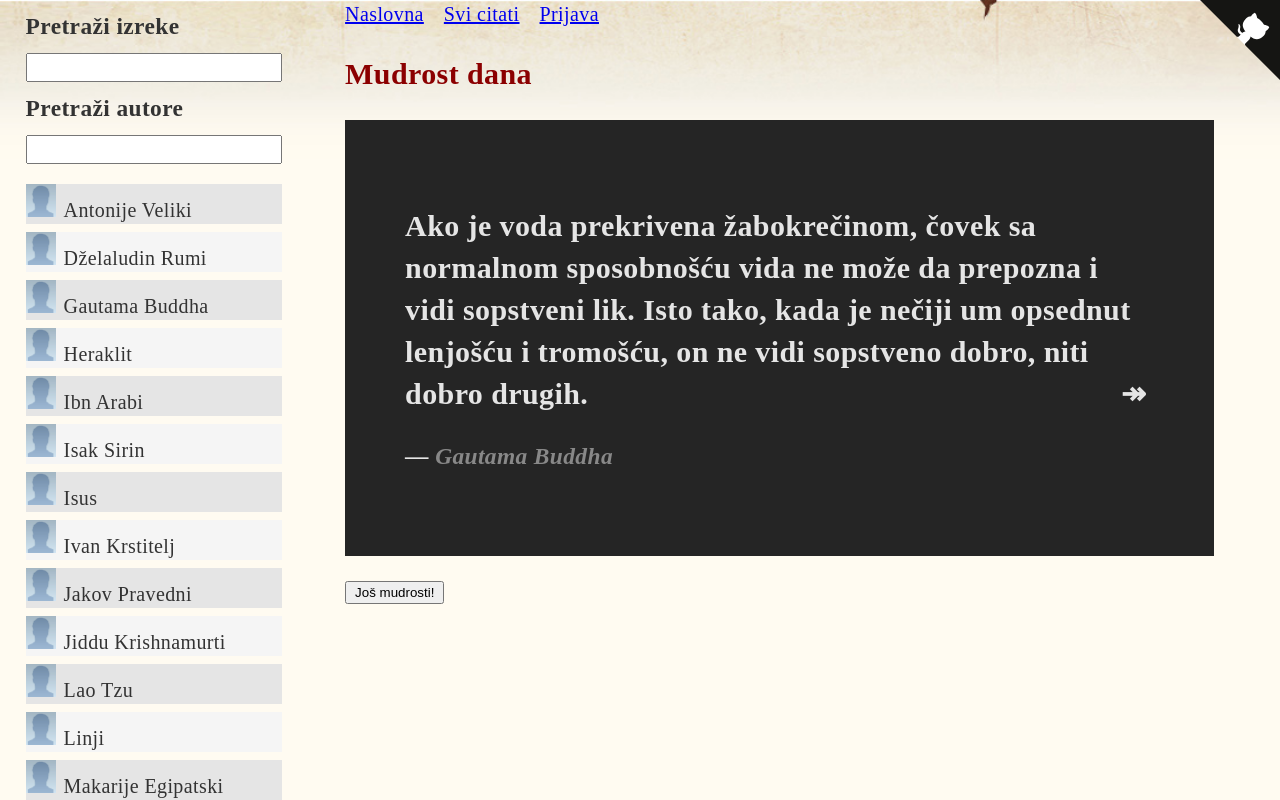
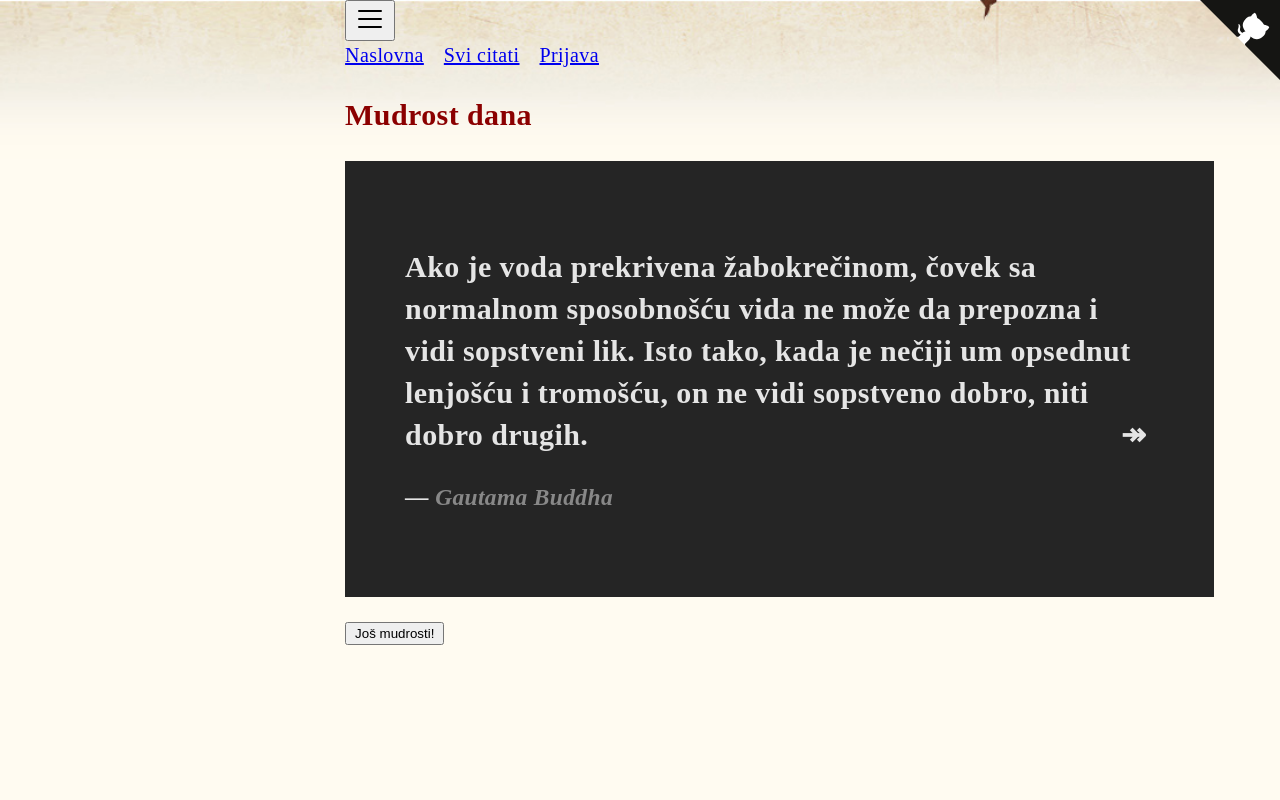
Before and after one commit to skolakoda/programming-quotes, a React (Create React App) app: page /#/ in a window 1280 px wide. Built offline with nearby package versions, Linux system fonts and the light colour scheme; no server answers; a web font is replaced by a local one.

Commit message:
toggle sidebar

```diff
--- a/src/components/App.css
+++ b/src/components/App.css
@@ -4,6 +4,13 @@
 
 .main-section {
   padding-bottom: 20px;
+}
+
+.burger {
+  position: absolute;
+  left: 20px;
+  top: 20px;
+  cursor: pointer;
 }
 
 @media (min-width: 1200px) {
--- a/src/components/header/Navigation.jsx
+++ b/src/components/header/Navigation.jsx
@@ -1,17 +1,20 @@
 import React from 'react'
-import { connect } from 'react-redux'
+import { connect, useDispatch } from 'react-redux'
 
-import {setLanguage} from '../../store/actions'
+import { toggleSidebar } from '../../store/actions'
 import Github from './Github'
-import {Link} from 'react-router-dom'
+import { Link } from 'react-router-dom'
 import translate from '../../shared/translate'
 import './Navigation.css'
 
-const Navigation = ({language, token, admin, setLanguage}) => {
+const Navigation = ({ language, token, admin }) => {
+  const dispatch = useDispatch()
 
   return (
     <header>
-      <Github repoUrl="https://github.com/mudroljub/svetemisli" />
+      <button onClick={() => dispatch(toggleSidebar())}>
+        <svg xmlns="http://www.w3.org/2000/svg" viewBox="0 0 30 30" width="30" height="30" focusable="false"><path stroke="currentColor" strokeWidth="2" strokeLinecap="round" strokeMiterlimit="10" d="M4 7h22M4 15h22M4 23h22"></path></svg>
+      </button>
       <nav>
         <Link to="/" replace={true}>{translate('HOME')}</Link>
         <Link to="/all-quotes">{translate('ALL_QUOTES')}</Link>
@@ -21,10 +24,11 @@ const Navigation = ({language, token, admin, setLanguage}) => {
           : <Link to="/login">{translate('LOGIN')}</Link>
         }
       </nav>
+      <Github repoUrl="https://github.com/mudroljub/svetemisli" />
     </header>
-  )}
+  )
+}
 
-const mapStateToProps = ({language, token, admin}) => ({language, token, admin})
-const mapDispatchToProps = {setLanguage}
+const mapStateToProps = ({ language, token, admin }) => ({ language, token, admin })
 
-export default connect(mapStateToProps, mapDispatchToProps)(Navigation)
+export default connect(mapStateToProps)(Navigation)
--- a/src/components/sidebar/Sidebar.jsx
+++ b/src/components/sidebar/Sidebar.jsx
@@ -4,8 +4,7 @@ import {connect} from 'react-redux'
 import Filters from './Filters'
 import Authors from './Authors'
 
-const Sidebar = ({ allAuthors }) => {
-
+const Sidebar = ({ allAuthors, sidebarOpen }) => {
   const [visibleAuthors, setVisibleAuthors] = useState([...allAuthors])
 
   useEffect(() => {
@@ -20,14 +19,16 @@ const Sidebar = ({ allAuthors }) => {
 
   return (
     <aside className="sidebar">
-      <div className="sidebar-inner">
-        <Filters filterAuthors={filterAuthors}/>
-        <Authors authors={visibleAuthors}/>
-      </div>
+      {sidebarOpen &&
+        <div className="sidebar-inner">
+          <Filters filterAuthors={filterAuthors}/>
+          <Authors authors={visibleAuthors}/>
+        </div>
+      }
     </aside>
   )
 }
 
-const mapStateToProps = ({allAuthors}) => ({allAuthors})
+const mapStateToProps = ({allAuthors, sidebarOpen}) => ({allAuthors, sidebarOpen})
 
 export default connect(mapStateToProps)(Sidebar)
--- a/src/store/actions.js
+++ b/src/store/actions.js
@@ -28,6 +28,8 @@ export const addQuote = quote => ({type: 'ADD_QUOTE', quote})
 export const updateQuote = quote => ({type: 'UPDATE_QUOTE', quote})
 
 export const deleteQuote = _id => ({type: 'DELETE_QUOTE', _id})
+
+export const toggleSidebar = () => ({type: 'TOGGLE_SIDEBAR' })
 
 /* THUNK */
 
--- a/src/store/reducer.js
+++ b/src/store/reducer.js
@@ -9,6 +9,7 @@ const initialState = {
   language: 'sr',
   token: localStorage.getItem(LS.token),
   admin: false,
+  sidebarOpen: false,
 }
 
 export const reducer = (state = initialState, action) => {
@@ -45,6 +46,9 @@ export const reducer = (state = initialState, action) => {
       const allQuotes = state.allQuotes.filter(q => q._id !== action._id)
       return {...state, allQuotes}
     }
+    case 'TOGGLE_SIDEBAR': {
+      return {...state, sidebarOpen: !state.sidebarOpen }
+    }
     default:
       return state
   }
```
Also changed, not shown: 1 other file (tests, documents, lock files or other folders).
